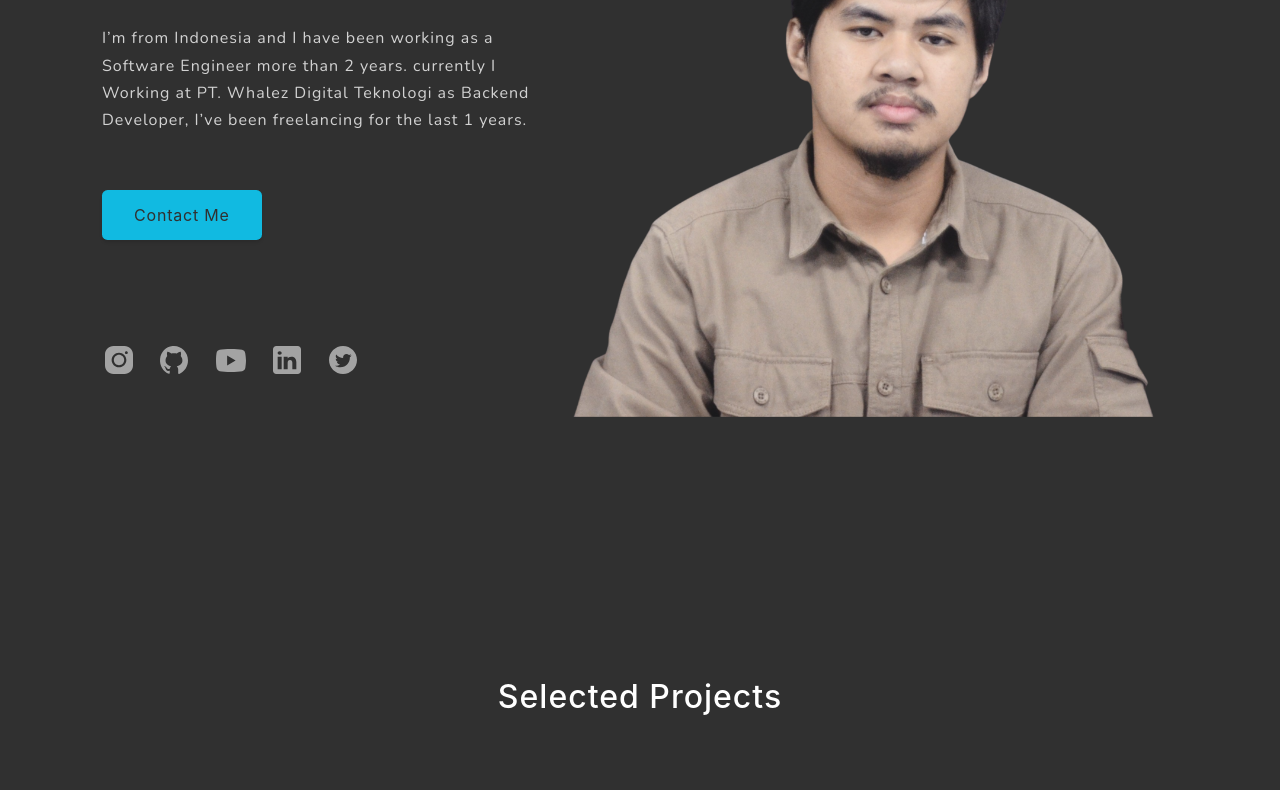
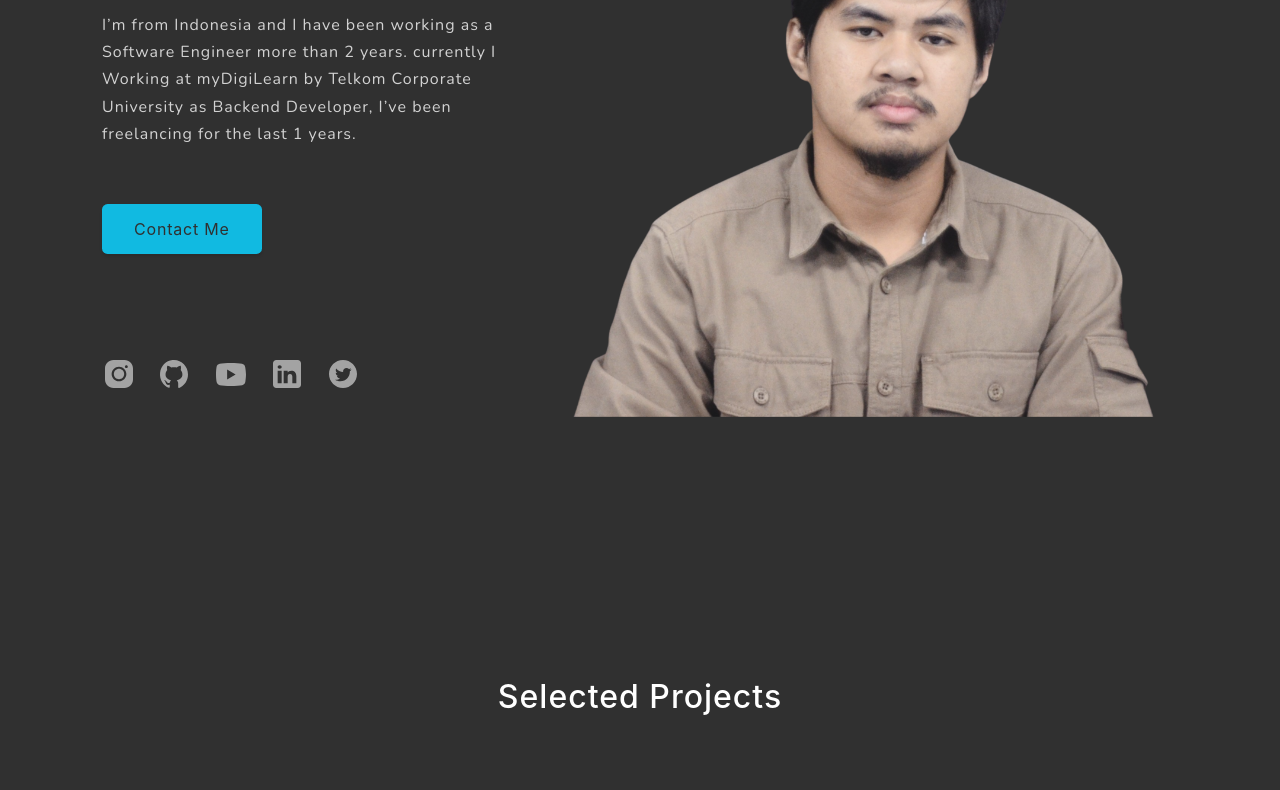
Before and after one commit to tiyan-attirmidzi/web, a plain HTML site: page index.html in a window 1280 px wide. Shown: the part 263-1053 px from the top of the page. Drawn offline with nearby package versions, Linux system fonts and the light colour scheme.

Commit message:
change about me

```diff
--- a/index.html
+++ b/index.html
@@ -67,7 +67,7 @@
                 <h1 class="mx-auto text-left">I'm Tiyan</h1>
                 <h2 class="text-white-50 mt-2 mb-5">
                     I’m from Indonesia and I have been working as a Software Engineer
-                    more than 2 years. currently I Working at PT. Whalez Digital Teknologi as Backend Developer, I’ve
+                    more than 2 years. currently I Working at myDigiLearn by Telkom Corporate University as Backend Developer, I’ve
                     been freelancing for the last 1 years.
                 </h2>
                 <a class="btn btn-primary" href="mailto:tiyanattirmidzi20@gmail.com">Contact Me</a>
```
